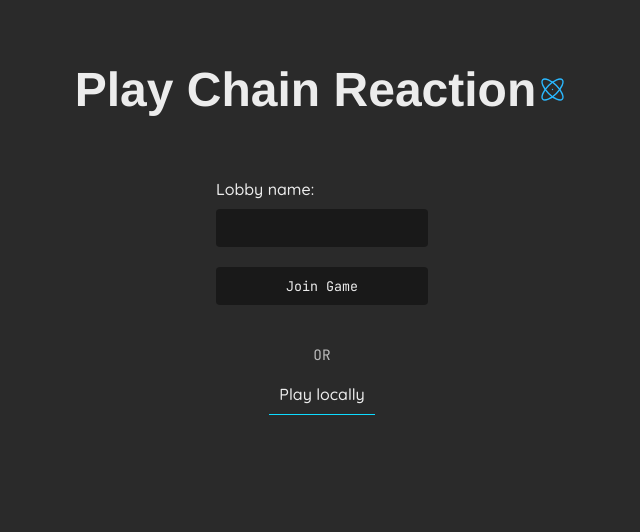
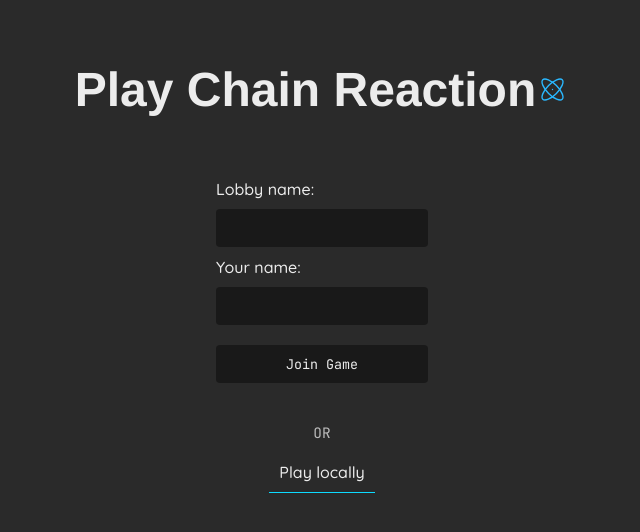
Before and after one commit to hrushikeshrv/chainrxn, a Django app: page / in a window 1280 px wide. Shown: the top 532 px of the page, without its empty margins (318-958 px from the left). Run offline with Django 4.2, Linux system fonts and the light colour scheme; some web fonts are replaced.

Commit message:
Added lobby view

```diff
--- a/core/templates/core/homepage.html
+++ b/core/templates/core/homepage.html
@@ -18,11 +18,14 @@
         </h1>
         <div class="flexbox-column ajc">
             <div class="flexbox-column">
-                <div class="flexbox-column pad-30">
+                <form class="flexbox-column pad-30" method="POST" action="{% url 'core:play_live' %}">
+                    {% csrf_token %}
                     <label for="lobby-name">Lobby name:</label>
-                    <input type="text" id="lobby-name">
+                    <input type="text" name="lobby_name" id="lobby-name" required>
+                    <label for="player-name" class="mt-10">Your name:</label>
+                    <input type="text" id="player-name" name="player_name" required>
                     <button class="pad-10 mt-20" id="join-lobby">Join Game</button>
-                </div>
+                </form>
             </div>
             <span class="flexbox-row ajc cta-or mt-10">OR</span>
             <div class="flexbox-column pad-10 ajc">
--- a/core/urls.py
+++ b/core/urls.py
@@ -9,4 +9,5 @@ app_name = "core"
 urlpatterns = [
     path("", TemplateView.as_view(template_name="core/homepage.html"), name='index'),
     path("local/", TemplateView.as_view(template_name="core/play_local.html"), name='play_local'),
+    path("live/", views.PlayLiveView.as_view(), name="play_live"),
 ]
--- a/static/js/lobby_manager.js
+++ b/static/js/lobby_manager.js
@@ -1,4 +1,5 @@
 const lobbyNameInput = document.querySelector('#lobby-name');
+const playerNameInput = document.querySelector('#player-name');
 const joinLobbyButton = document.querySelector('#join-lobby');
 
 lobbyNameInput.onkeyup = function(e) {
```
Also changed, not shown: core/templates/core/play_live.html (added, +8 -0 lines), core/views.py (+10 -0 lines).
